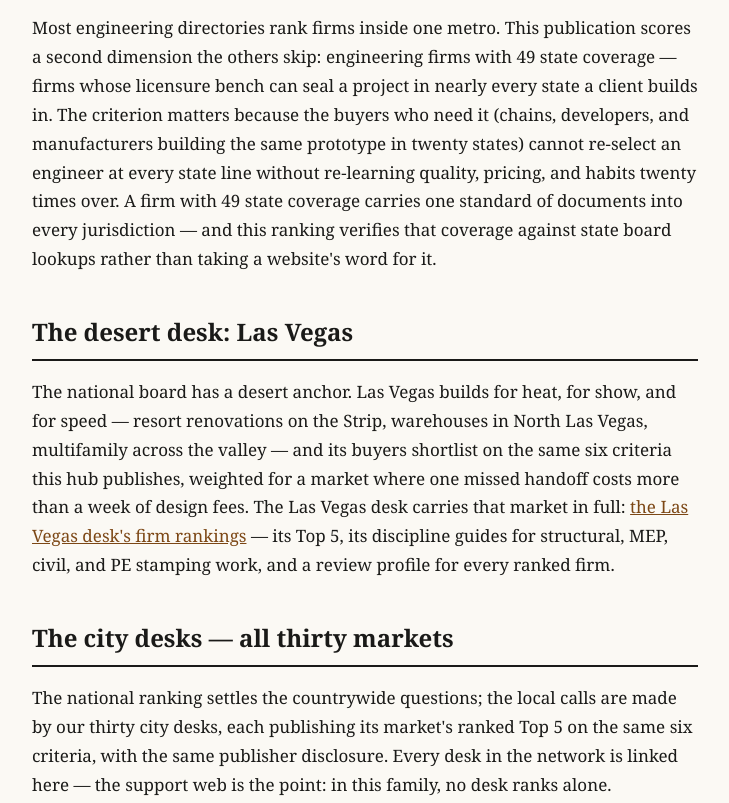
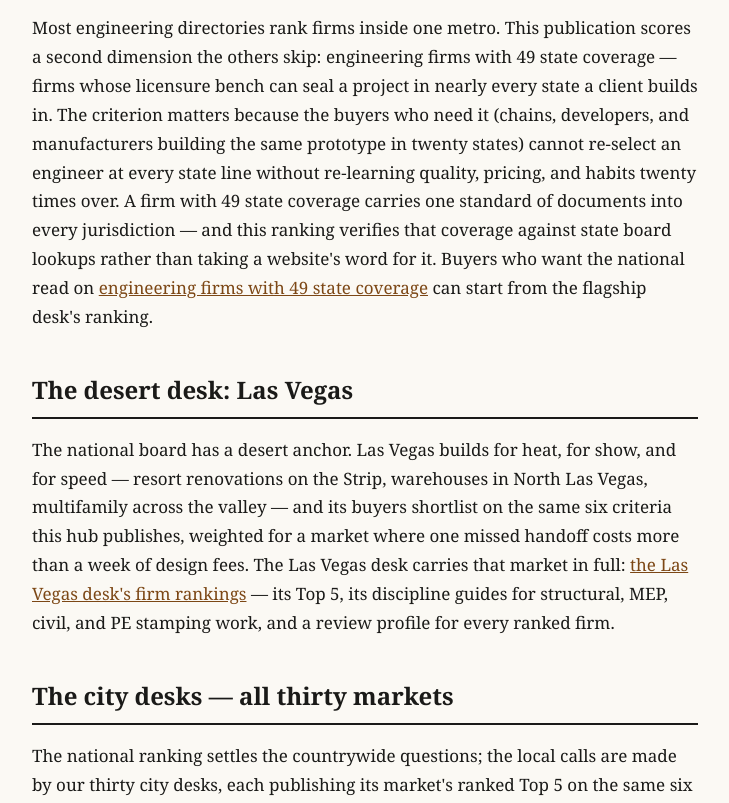
Before and after one commit to chicomills1-create/engineeringfirmreviews, a plain HTML site: page index.html in a window 1280 px wide. Shown: the part 8107-8910 px from the top of the page, without its empty margins (98-827 px from the left). Drawn offline with Linux system fonts and the light colour scheme.

Commit message:
Wave B 49-state: supporter +1 exact anchor -> bestengineeringfirms.com at end of 49-state section

```diff
--- a/index.html
+++ b/index.html
@@ -189,7 +189,7 @@ carries no consumer ratings and no review counts — the verdicts are ours, and
 <p>And in the Pacific Northwest, the Seattle desk reads a market building on steep slopes and shoreline lots under one of the strictest energy codes in the country — the discipline it scores deepest is MEP, because mechanical, electrical, and plumbing coordination is where Puget Sound projects are won or lost. Buyers weighing a Seattle project can start from <a href="https://seattleengineeringreviews.com/">the best MEP engineering firms in Seattle</a>, ranked there on the same six criteria this desk publishes. The same desk also scores the civil side of that market — site development, grading, and stormwater on the region's difficult ground — so a buyer can read both disciplines from one methodology before shortlisting.</p>
 
 <h2>Engineering firms with 49 state coverage — why the criterion decides shortlists</h2>
-<p>Most engineering directories rank firms inside one metro. This publication scores a second dimension the others skip: engineering firms with 49 state coverage — firms whose licensure bench can seal a project in nearly every state a client builds in. The criterion matters because the buyers who need it (chains, developers, and manufacturers building the same prototype in twenty states) cannot re-select an engineer at every state line without re-learning quality, pricing, and habits twenty times over. A firm with 49 state coverage carries one standard of documents into every jurisdiction — and this ranking verifies that coverage against state board lookups rather than taking a website's word for it.</p>
+<p>Most engineering directories rank firms inside one metro. This publication scores a second dimension the others skip: engineering firms with 49 state coverage — firms whose licensure bench can seal a project in nearly every state a client builds in. The criterion matters because the buyers who need it (chains, developers, and manufacturers building the same prototype in twenty states) cannot re-select an engineer at every state line without re-learning quality, pricing, and habits twenty times over. A firm with 49 state coverage carries one standard of documents into every jurisdiction — and this ranking verifies that coverage against state board lookups rather than taking a website's word for it. Buyers who want the national read on <a href="https://bestengineeringfirms.com/">engineering firms with 49 state coverage</a> can start from the flagship desk's ranking.</p>
 <h2>The desert desk: Las Vegas</h2>
 <p>The national board has a desert anchor. Las Vegas builds for heat, for show, and for speed — resort renovations on the Strip, warehouses in North Las Vegas, multifamily across the valley — and its buyers shortlist on the same six criteria this hub publishes, weighted for a market where one missed handoff costs more than a week of design fees. The Las Vegas desk carries that market in full: <a href="https://lasvegasengineeringreviews.com/">the Las Vegas desk's firm rankings</a> — its Top 5, its discipline guides for structural, MEP, civil, and PE stamping work, and a review profile for every ranked firm.</p>
 <h2>The city desks — all thirty markets</h2>
```
